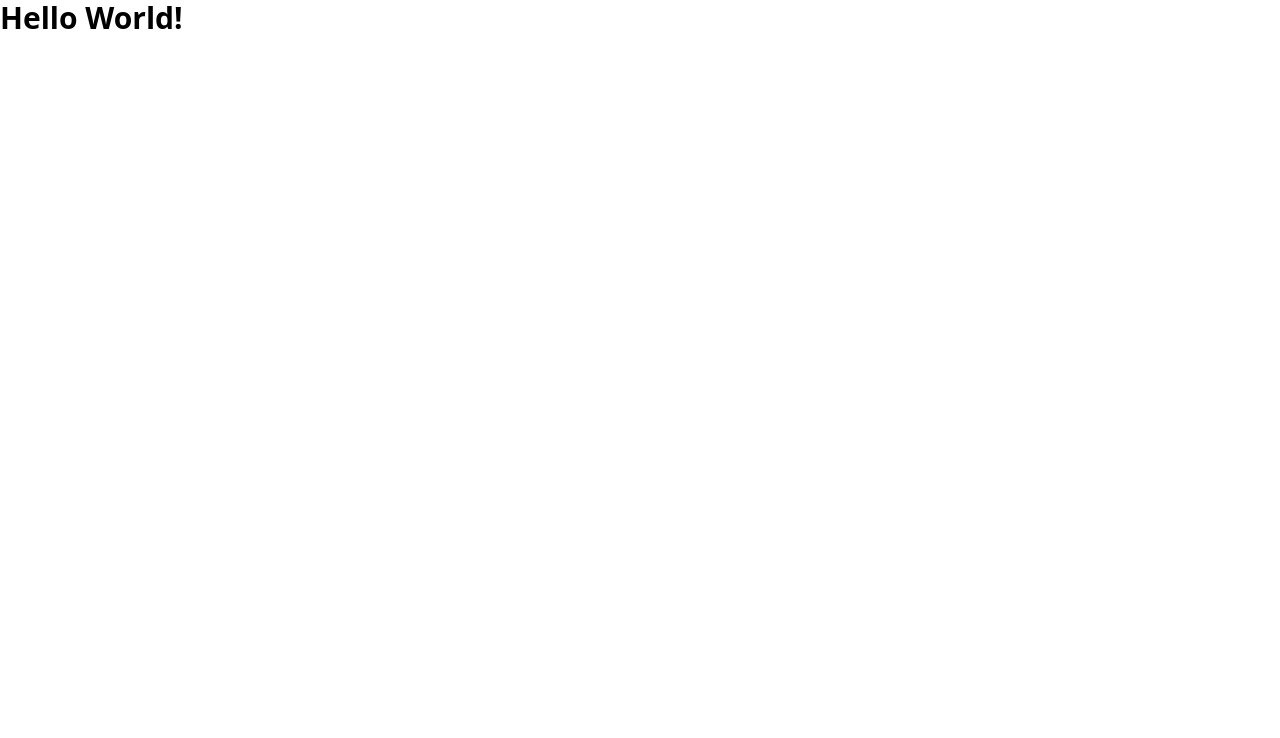
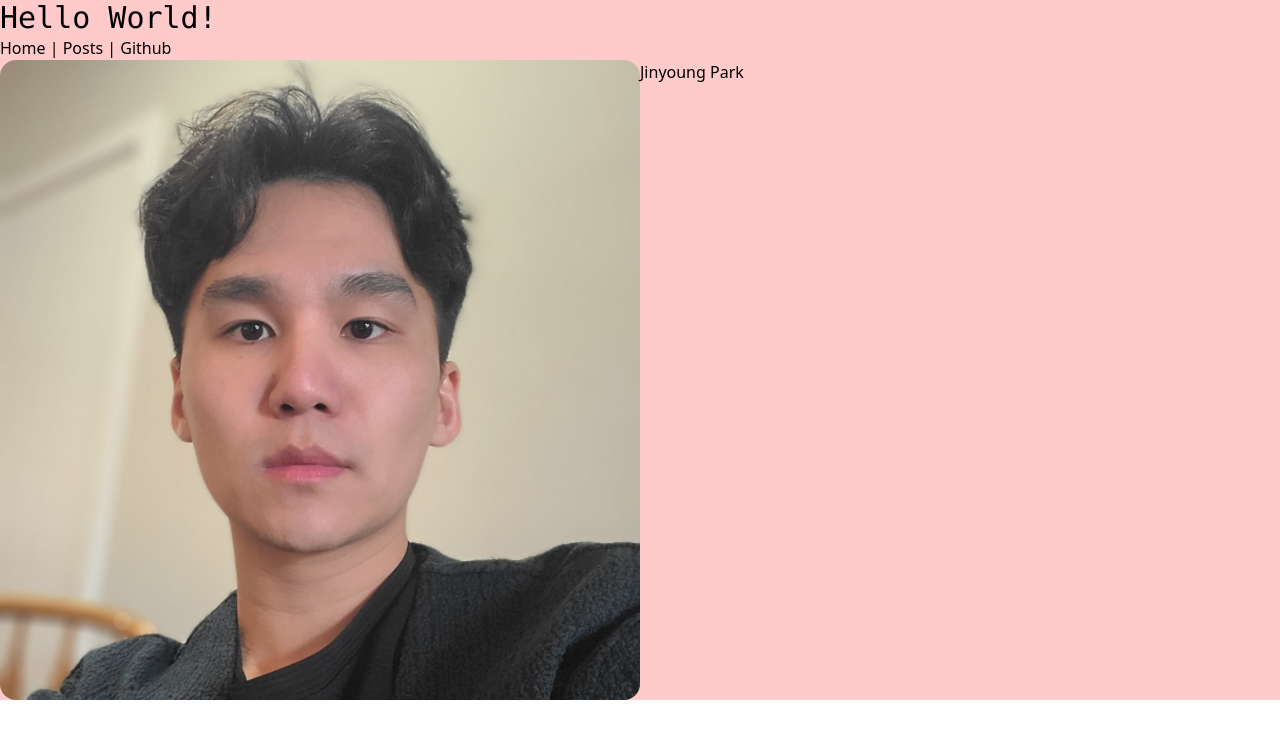
Before and after one commit to JPark2416/begin-react, a React (Create React App) app: page / in a window 1280 px wide. Shown: the top 738 px of the page. Built offline with nearby package versions, Linux system fonts and the light colour scheme.

Commit message:
tailwind

```diff
--- a/src/App.jsx
+++ b/src/App.jsx
@@ -9,10 +9,10 @@ import Header from "./Module/Header";
 
 function App() {
   return (
-    <div className="">
-      <h1 className="text-3xl font-bold">Hello World!</h1>
-      {/* <Header></Header>
-      <Home></Home> */}
+    <div className="bg-red-200 ">
+      <h1 className="text-3xl font-mono">Hello World!</h1>
+      <Header className=""></Header>
+      <Home></Home>
     </div>
   );
 }
--- a/src/Module/Header.jsx
+++ b/src/Module/Header.jsx
@@ -4,7 +4,7 @@ const Header = () => {
   return (
     <div className="Nav">
       <nav>
-        <a> Home |</a>
+        <a href=""> Home |</a>
         <a href=""> Posts |</a>
         <a href=""> Github</a>
       </nav>
--- a/src/Module/Home.jsx
+++ b/src/Module/Home.jsx
@@ -4,8 +4,8 @@ import "../Style/Home.scss";
 const Home = () => {
   return (
     <div>
-      <div className="">
-        <img src="images/JP.jpg" alt="profile" />
+      <div className="grid grid-cols-2">
+        <img src="images/JP.jpg" alt="profile" className="rounded-2xl" />
         <h className="">Jinyoung Park</h>
       </div>
     </div>
--- a/src/Style/Home.scss
+++ b/src/Style/Home.scss
@@ -1,14 +1 @@
 // @import "tailwind.css";
-
-.home {
-  border: 0.5rem solid rgb(40, 42, 105);
-  display: grid;
-  background-color: aqua;
-  grid-template-columns: 1fr 1fr;
-
-  // grid-template-columns: 1 2;
-  img {
-    width: 30%;
-    border-radius: 0.5em;
-  }
-}
```
